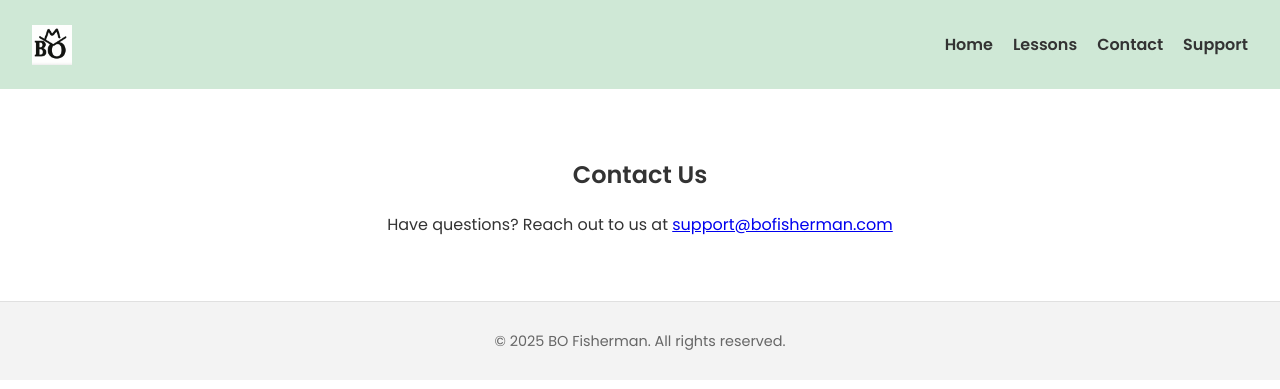
After one commit to Bofisherman/Bo, a Flask app: page /contact in a window 1280 px wide. The commit adds this page. Shown: the top 389 px of the page. Run offline with Flask 3, Linux system fonts and the light colour scheme.

Commit message:
Initial commit with Flask app and site pages

```diff
--- a/app.py
+++ b/app.py
@@ -7,9 +7,21 @@ app = Flask(__name__,
             template_folder='frontend/templates')
 
 
-@app.route("/")
+@app.route('/')
 def home():
-    return render_template("index.html")
+    return render_template('home.html')
+
+@app.route('/lessons')
+def lessons():
+    return render_template('lessons.html')
+
+@app.route('/contact')
+def contact():
+    return render_template('contact.html')
+
+@app.route('/support')
+def support():
+    return render_template('support.html')
 
 if __name__ == "__main__":
     port = int(os.environ.get("PORT", 10000))  # use Render's port if defined
--- a/frontend/static/style.css
+++ b/frontend/static/style.css
@@ -1,70 +1,53 @@
+/* Global Styles */
 body, html {
   margin: 0;
   padding: 0;
-  font-family: Arial, sans-serif;
-  background: black;
-  color: white;
-  scroll-behavior: smooth;
+  font-family: 'Poppins', sans-serif;
+  background-color: #ffffff;
+  color: #333333;
 }
 
-#loader {
-  position: fixed;
-  top: 0;
-  left: 0;
-  width: 100%;
-  height: 100%;
-  background-color: white;
+/* Top Bar */
+.top-bar {
+  background-color: #cfe8d6;
+  padding: 1em 2em;
   display: flex;
-  flex-direction: column;
-  justify-content: center;
+  justify-content: space-between;
   align-items: center;
-  z-index: 9999;
+}
+.top-bar ul {
+  list-style: none;
+  display: flex;
+  gap: 20px;
+}
+.top-bar a {
+  text-decoration: none;
+  color: #333333;
+  font-weight: 600;
+}
+.top-logo {
+  height: 40px;
 }
 
-.loader-logo {
-  width: 100px;
-  height: auto;
-  margin-bottom: 20px;
-  animation: spin 2s linear infinite;
+/* Footer */
+.footer {
+  text-align: center;
+  padding: 1em;
+  background-color: #f3f3f3;
+  color: #666;
+  font-size: 0.9em;
+  border-top: 1px solid #e0e0e0;
 }
 
-.spinner {
-  width: 40px;
-  height: 40px;
-  border: 4px solid #ccc;
-  border-top-color: black;
-  border-radius: 50%;
-  animation: spin 1s linear infinite;
+/* Hero Section Example */
+.dashboard-hero {
+  padding: 3em 2em;
+  background-color: #f8f8f8;
+  text-align: center;
 }
-
-@keyframes spin {
-  0% { transform: rotate(0deg); }
-  100% { transform: rotate(360deg); }
+.page-section {
+  padding: 3em 2em;
+  max-width: 800px;
+  margin: 0 auto;
+  text-align: center;
 }
-
-.hero {
-  background-image: url('selfie.jpg');
-  background-size: cover;
-  background-position: center;
-  height: 100vh;
-  display: flex;
-  justify-content: center;
-  align-items: center;
-  flex-direction: column;
-  text-shadow: 2px 2px 4px black;
-}
-
-.continue {
-  height: 100vh;
-  background-color: #111;
-  display: flex;
-  justify-content: center;
-  align-items: center;
-  font-size: 2em;
-}
-.logo {
-  width: 100px; /* adjust size as needed */
-  height: auto;
-  display: block;
-  margin: 20px auto;
-}
--- /dev/null
+++ b/frontend/templates/base.html
@@ -0,0 +1,36 @@
+<!DOCTYPE html>
+<html lang="en">
+<head>
+  <meta charset="UTF-8">
+  <title>{% block title %}BO Fisherman{% endblock %}</title>
+  <link rel="stylesheet" href="{{ url_for('static', filename='style.css') }}">
+  <link rel="icon" type="image/png" href="{{ url_for('static', filename='logo.png') }}">
+  <link href="https://fonts.googleapis.com/css2?family=Poppins:wght@400;600&display=swap" rel="stylesheet">
+</head>
+<body>
+
+  <!-- Top Bar -->
+  <header class="top-bar">
+    <img src="{{ url_for('static', filename='logo.png') }}" alt="Logo" class="top-logo">
+    <nav>
+      <ul>
+        <li><a href="/">Home</a></li>
+        <li><a href="/lessons">Lessons</a></li>
+        <li><a href="/contact">Contact</a></li>
+        <li><a href="/support">Support</a></li>
+      </ul>
+    </nav>
+  </header>
+
+  <!-- Page Content -->
+  <main>
+    {% block content %}{% endblock %}
+  </main>
+
+  <!-- Footer -->
+  <footer class="footer">
+    <p>&copy; 2025 BO Fisherman. All rights reserved.</p>
+  </footer>
+
+</body>
+</html>
--- /dev/null
+++ b/frontend/templates/contact.html
@@ -0,0 +1,8 @@
+{% extends "base.html" %}
+{% block title %}Contact | BO Fisherman{% endblock %}
+{% block content %}
+  <section class="page-section">
+    <h2>Contact Us</h2>
+    <p>Have questions? Reach out to us at <a href="mailto:support@bofisherman.com">support@bofisherman.com</a></p>
+  </section>
+{% endblock %}
```
Also changed, not shown: frontend/templates/home.html (added, +8 -0 lines), frontend/templates/index.html (deleted, +0 -32 lines), frontend/templates/lessons.html (added, +9 -0 lines), frontend/templates/support.html (added, +9 -0 lines).
